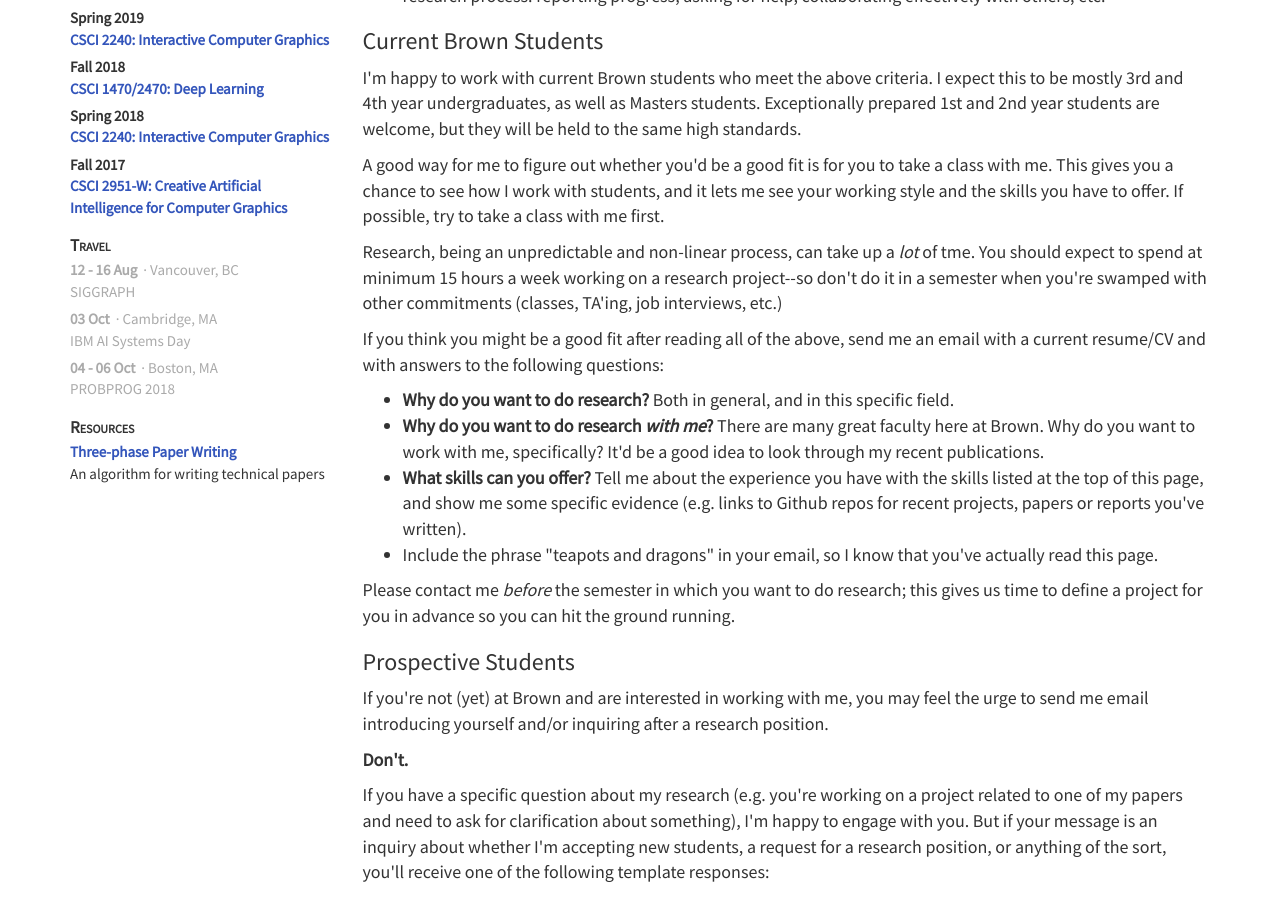
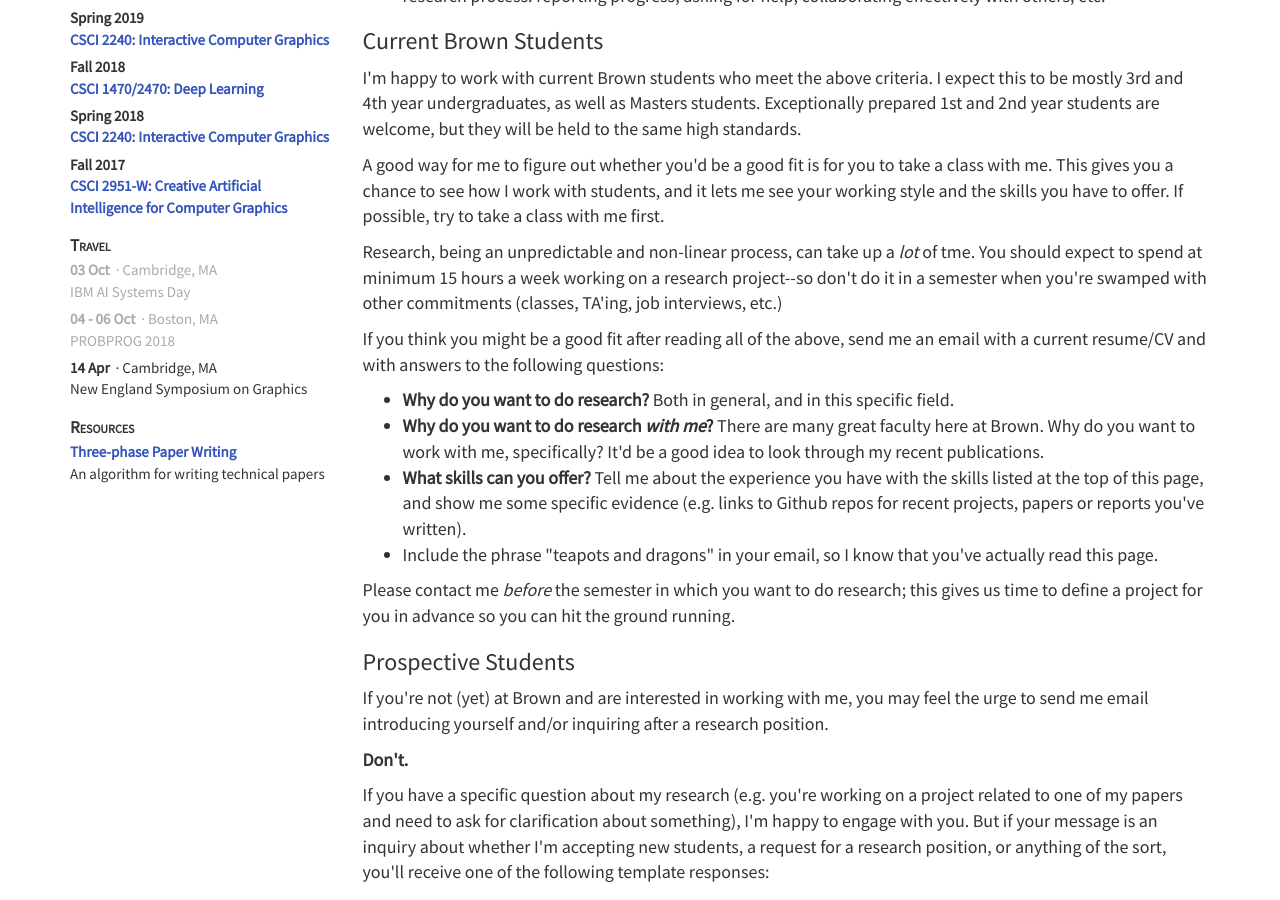
Before and after one commit to dritchie/dritchie.github.io, a Jekyll site: the page built from prospective_students.html, in a window 1280 px wide and 900 px high, scrolled down 660 px. Built offline with Jekyll 4.4.1, drawn with Linux system fonts in a browser that asks for light colours.

Commit message:
Travel += NESG 2019

```diff
--- a/_data/travel.json
+++ b/_data/travel.json
@@ -126,5 +126,12 @@
 			"event": "PROBPROG 2018",
 			"location": "Boston, MA"
 		},
+
+		{
+			"startdate": "2019-04-14",
+			"enddate": "2019-04-14",
+			"event": "New England Symposium on Graphics",
+			"location": "Cambridge, MA"
+		}
 	]
 }
```
